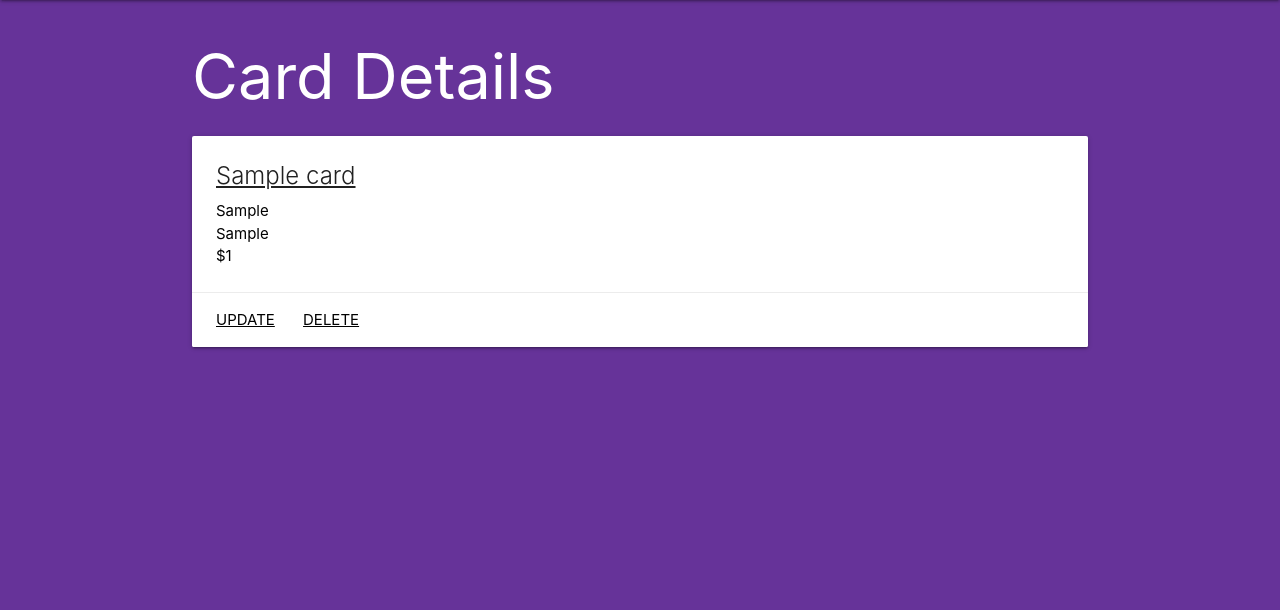
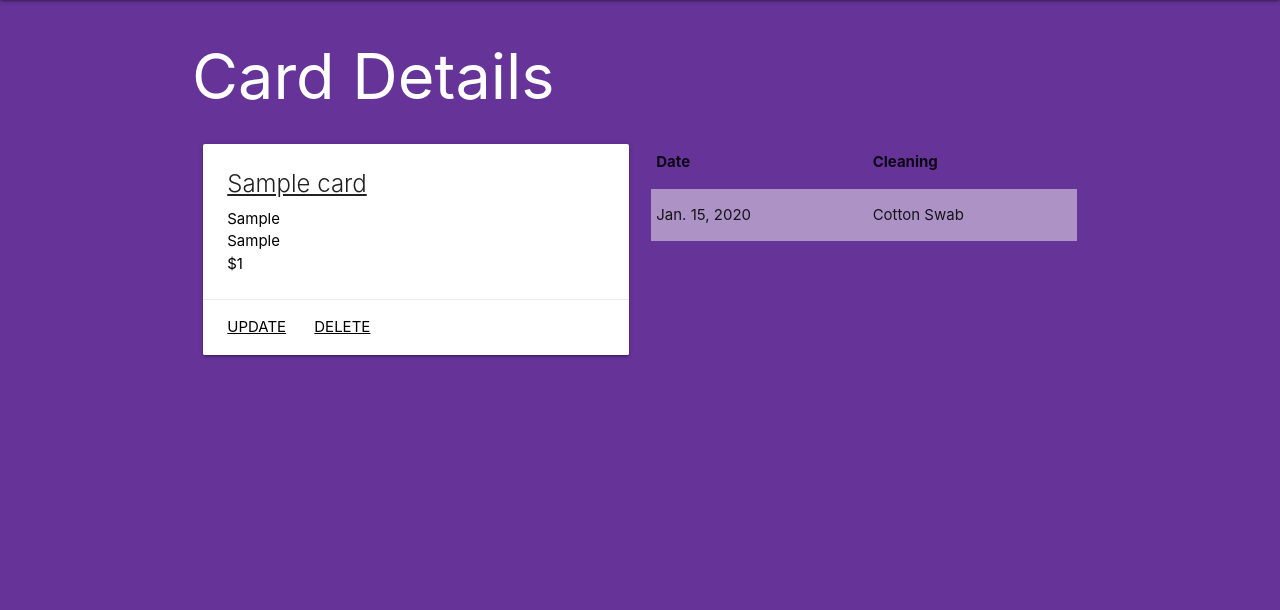
Before and after one commit to smedina0/cardcollector, a Django app: page /cards/1/ in a window 1280 px wide. Shown: the part 64-674 px from the top of the page. Run offline with Django 4.2, Linux system fonts and the light colour scheme; tables that the repository leaves empty hold one stand-in row (values such as "Sample post").

Commit message:
Feat: Adds table which displays card cleanings

```diff
--- a/main_app/admin.py
+++ b/main_app/admin.py
@@ -1,5 +1,5 @@
 from django.contrib import admin
 # import your models here
-from .models import Card
+from .models import Card, Cleaning
 # Register your models here
-admin.site.register(Card)
+admin.site.register([Card, Cleaning])
--- a/main_app/models.py
+++ b/main_app/models.py
@@ -29,8 +29,9 @@ class Cleaning(models.Model):
         ('O', 'Other')
     )
 
-    date = models.DateField()
-    tool = models.CharField(max_length=1, choices=TOOLS, default=TOOLS[0][0])
+    date = models.DateField('cleaning date')
+    tool = models.CharField(max_length=1, choices=TOOLS,
+                            default=TOOLS[0][0], verbose_name='cleaning tool')
     card = models.ForeignKey(Card, on_delete=models.CASCADE)
 
     def __str__(self):
--- a/main_app/templates/cards/card_detail.html
+++ b/main_app/templates/cards/card_detail.html
@@ -2,7 +2,8 @@
 <title>Card Details</title>
 {% endblock %}
 <h1>Card Details</h1>
-
+<div class="row">
+  <div class="col s6">
     <div class="card">
       <div class="card-content">
         <span class="card-title"> {{ card.name }} </span>
@@ -15,4 +16,25 @@
         <a href="{% url 'card_delete' card.id %}">Delete</a>
       </div>
     </div>
+  </div>
+  <div class="col s6">
+    <table class="striped">
+      <thead>
+        <tr>
+          <th>Date</th>
+          <th>Cleaning</th>
+        </tr>
+      </thead>
+      <tbody>
+        {% for cleaning in card.cleaning_set.all %}
+        <tr>
+          <td>{{ cleaning.date }}</td>
+          <td>{{ cleaning.get_tool_display }}</td>
+        </tr>
+        {% endfor %}
+      </tbody>
+    </table>
+  </div>
+</div>
+
 {% endblock %}
```
Lines whose indentation alone changed are shown as unchanged.
